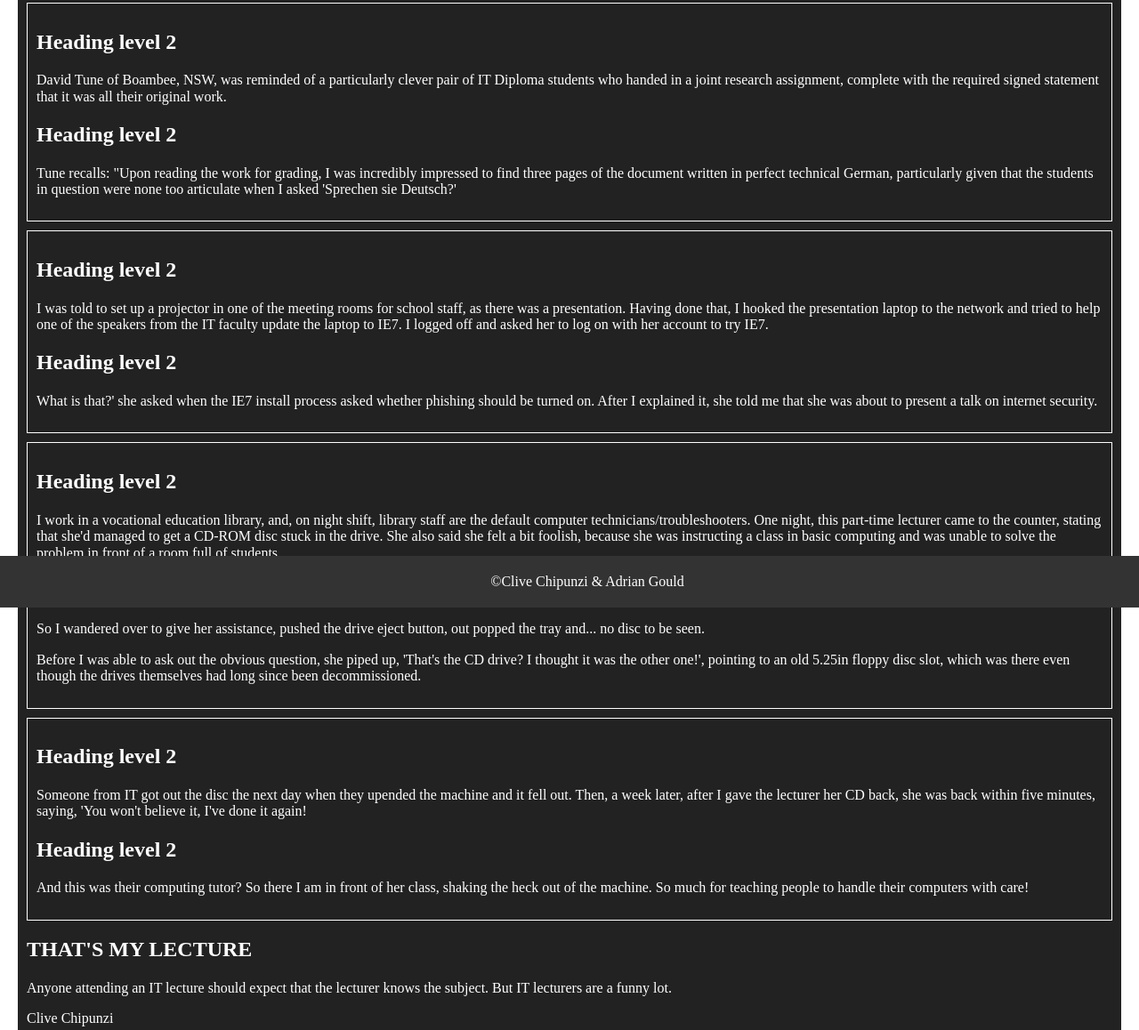
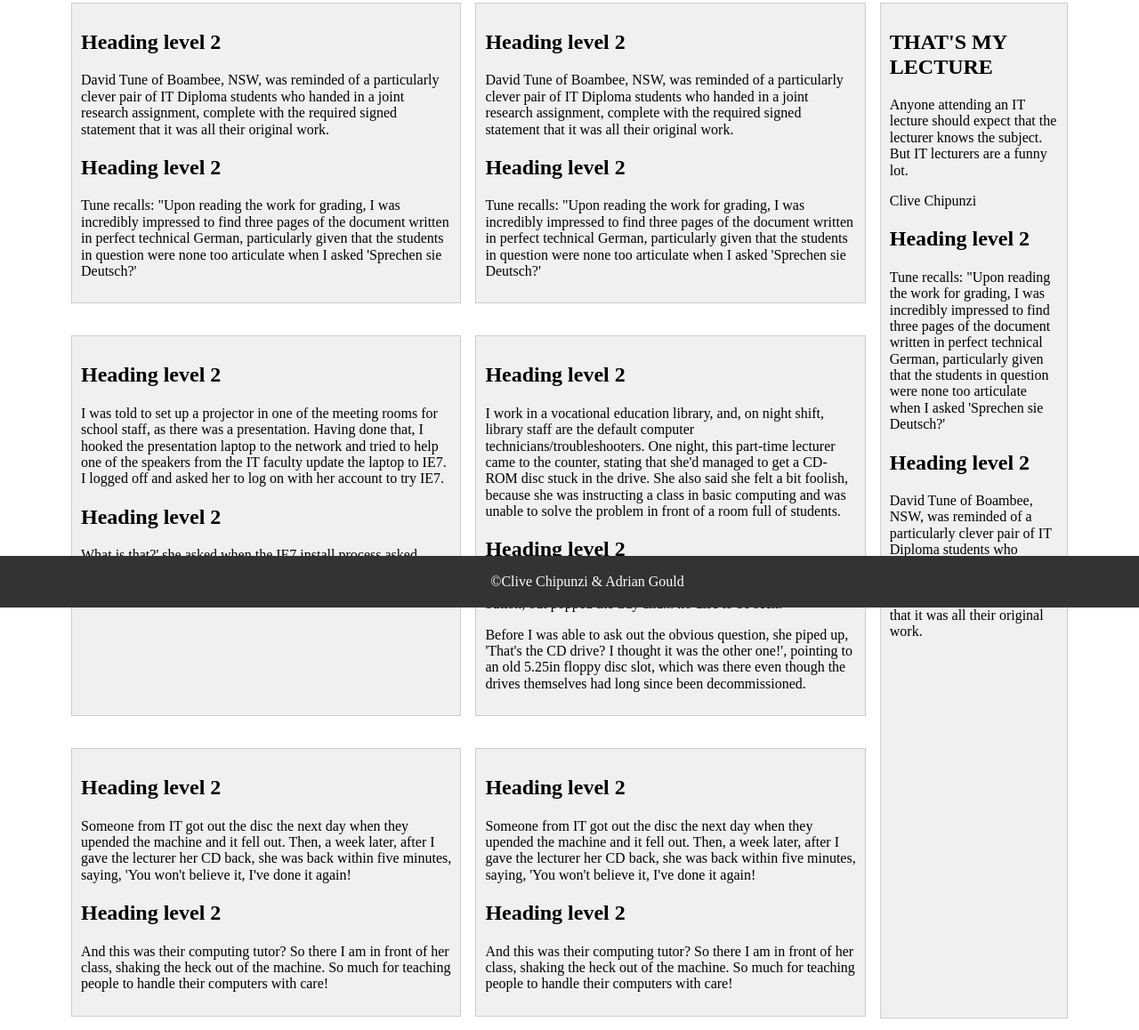
Before and after one commit to cliveeee/Web-Dev-Phase-1, a plain HTML site: page index.html in a window 1280 px wide. Shown: the part 117-1275 px from the top of the page at 89% size. Drawn offline with Linux system fonts and the light colour scheme.

Commit message:
feat: mobile article – add CSS for desktop design

```diff
--- a/assets/css/style.css
+++ b/assets/css/style.css
@@ -1,3 +1,4 @@
+/* Reset some default styles */
 body {
     background-color: white;
     margin: 0;
@@ -11,23 +12,28 @@ body {
     }
 }
 
-/* CSS for desktop header */
+/* CSS for the header */
 .header-desktop {
     background-color: #333;
     color: white;
     padding: 30px;
     position: fixed;
     top: 0;
+    left: 0;
     width: 100%;
+    z-index: 2;
 }
 
 /* CSS for desktop navigation */
 .desktop-nav {
     background-color: #444;
+    color: white;
     padding: 10px;
     position: fixed;
     top: 50px;
+    left: 0;
     width: 100%;
+    z-index: 2;
 }
 
 .desktop-nav ul {
@@ -46,20 +52,39 @@ body {
     text-decoration: none;
 }
 
-/* CSS for main content */
+/* CSS for main content grid container */
 .main-content {
-    background-color: #222;
-    padding: 10px;
-    color: white;
-    margin: 0 20px;
-    margin-top: 100px;
+    display: grid;
+    grid-template-columns: repeat(5, 1fr);
+    grid-template-areas:
+        "article-column1 article-column1 article-column2 article-column2 aside-column"
+        "article-column1 article-column1 article-column2 article-column2 aside-column"
+        "article-column3 article-column3 article-column4 article-column4 aside-column"
+        "article-column3 article-column3 article-column4 article-column4 aside-column"
+        "article-column5 article-column5 article-column5 article-column5 aside-column";
+    gap: 1rem;
+    margin: 100px 60px 0;
+    padding: 20px;
+    overflow: auto;
 }
 
-/* CSS for articles */
-article {
-    border: 1px solid white;
-    margin: 10px 0;
+/* CSS for article columns */
+.article-column {
+    background-color: #f0f0f0;
+    border: 1px solid #ccc;
     padding: 10px;
+    margin-bottom: 20px;
+    grid-column: span 2;
+
+}
+
+/* CSS for aside column */
+.aside-column {
+    grid-area: aside-column;
+    background-color: #f0f0f0;
+    padding: 10px;
+    border: 1px solid #ccc;
+    margin-bottom: 50px;
 }
 
 /* CSS for footer */
@@ -69,6 +94,7 @@ article {
     padding: 20px;
     position: fixed;
     bottom: 0;
+    left: 0;
     width: 100%;
     text-align: center;
 }
--- a/index.html
+++ b/index.html
@@ -19,7 +19,7 @@
     </ul>
 </nav>
 <main class="main-content">
-    <article>
+    <article class="article-column">
 
         <header></header>
         <section>
@@ -36,7 +36,24 @@
         </section>
         <footer></footer>
     </article>
-    <article>
+    <article class="article-column">
+
+        <header></header>
+        <section>
+            <h2>Heading level 2</h2>
+            <p>David Tune of Boambee, NSW, was reminded of a particularly clever pair of IT Diploma
+                students who handed in a joint research assignment, complete with the required signed
+                statement that it was all their original work.</p>
+        </section>
+        <section>
+            <h2>Heading level 2</h2>
+            <p>Tune recalls: "Upon reading the work for grading, I was incredibly impressed to find
+                three pages of the document written in perfect technical German, particularly given
+                that the students in question were none too articulate when I asked 'Sprechen sie Deutsch?'</p>
+        </section>
+        <footer></footer>
+    </article>
+    <article class="article-column">
 
         <header></header>
         <section>
@@ -55,7 +72,7 @@
         </section>
         <footer></footer>
     </article>
-    <article>
+    <article class="article-column">
 
         <header></header>
         <section>
@@ -78,7 +95,7 @@
         </section>
         <footer></footer>
     </article>
-    <article>
+    <article class="article-column">
 
         <header></header>
 
@@ -96,7 +113,25 @@
         </section>
         <footer></footer>
     </article>
-    <aside>
+    <article class="article-column">
+
+        <header></header>
+
+        <section>
+            <h2>Heading level 2</h2>
+            <p>Someone from IT got out the disc the next day when they upended the machine
+                and it fell out. Then, a week later, after I gave the lecturer her CD back,
+                she was back within five minutes, saying, 'You won't believe it, I've done it again!</p>
+        </section>
+        <section>
+            <h2>Heading level 2</h2>
+            <p>And this was their computing tutor? So there I am in front of her class,
+                shaking the heck out of the machine. So much for teaching people to handle
+                their computers with care!</p>
+        </section>
+        <footer></footer>
+    </article>
+    <aside class="aside-column">
         <section>
             <h2>THAT'S MY LECTURE</h2>
             <p>Anyone attending an IT lecture should expect that the lecturer knows the subject.
```
